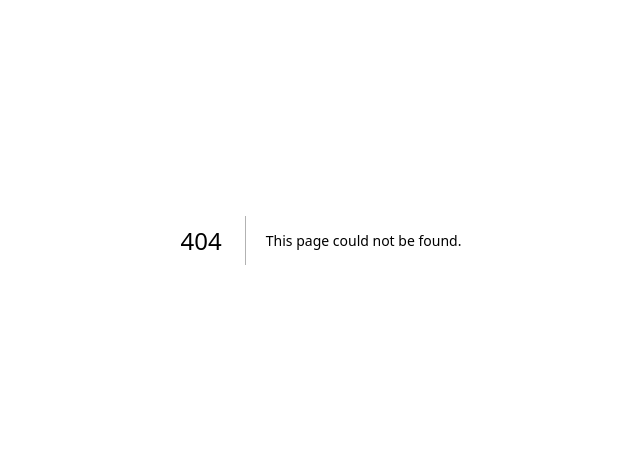
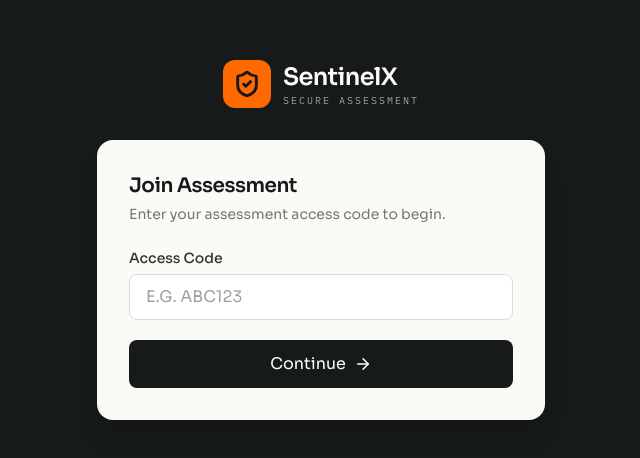
Before and after one commit to akilesh2707/SentinelX, a Next.js app in the folder apps/web/: page /join in a window 1280 px wide. Before the commit this address had no page. Shown: the part 160-618 px from the top of the page, without its empty margins (319-959 px from the left). Built offline with nearby package versions, Linux system fonts and the light colour scheme.

Commit message:
fix: restore join assessment entry route

```diff
--- /dev/null
+++ b/apps/web/app/(candidate)/join/page.tsx
@@ -0,0 +1,5 @@
+import { JoinAccessCodePage } from "../../../src/features/candidate/join-access-code-page";
+
+export default function Page() {
+    return <JoinAccessCodePage />;
+}
--- /dev/null
+++ b/apps/web/src/features/candidate/join-access-code-page.tsx
@@ -0,0 +1,86 @@
+"use client";
+
+import { useState } from "react";
+import { useRouter } from "next/navigation";
+import { AlertCircle, ArrowRight, ShieldCheck } from "lucide-react";
+import { motion } from "framer-motion";
+
+export function JoinAccessCodePage() {
+    const router = useRouter();
+
+    const [accessCode, setAccessCode] = useState("");
+    const [error, setError] = useState<string | null>(null);
+
+    const handleSubmit = (e: React.FormEvent) => {
+        e.preventDefault();
+        setError(null);
+
+        const trimmedCode = accessCode.trim();
+
+        if (!trimmedCode) {
+            setError("Please enter an access code.");
+            return;
+        }
+
+        router.push(`/join/${encodeURIComponent(trimmedCode)}`);
+    };
+
+    return (
+        <div className="min-h-screen bg-[#171a1b] flex flex-col items-center justify-center p-5 text-[#fbfaf6]">
+            <motion.div
+                initial={{ opacity: 0, y: 20 }}
+                animate={{ opacity: 1, y: 0 }}
+                className="w-full max-w-md"
+            >
+                <div className="mb-8 flex items-center justify-center gap-3">
+                    <div className="flex h-12 w-12 items-center justify-center rounded-xl bg-orange-500 text-[#171a1b]">
+                        <ShieldCheck size={28} strokeWidth={2.5} />
+                    </div>
+                    <div>
+                        <h1 className="text-2xl font-semibold tracking-tight">SentinelX</h1>
+                        <p className="font-mono text-[10px] uppercase tracking-[0.2em] text-[#a0a19b]">Secure Assessment</p>
+                    </div>
+                </div>
+
+                <div className="bg-[#fbfaf6] rounded-2xl p-8 shadow-xl text-[#171a1b]">
+                    <div className="mb-6">
+                        <h2 className="text-xl font-semibold tracking-tight text-[#171a1b]">Join Assessment</h2>
+                        <p className="mt-1 text-sm text-[#737777]">Enter your assessment access code to begin.</p>
+                    </div>
+
+                    {error && (
+                        <div className="mb-6 flex items-start gap-3 rounded-lg bg-red-50 p-4 text-red-800 border border-red-100">
+                            <AlertCircle size={18} className="mt-0.5 shrink-0 text-red-600" />
+                            <p className="text-sm font-medium">{error}</p>
+                        </div>
+                    )}
+
+                    <form onSubmit={handleSubmit} className="space-y-5">
+                        <div className="space-y-1.5">
+                            <label htmlFor="accessCode" className="block text-sm font-medium text-[#303433]">
+                                Access Code
+                            </label>
+                            <input
+                                id="accessCode"
+                                type="text"
+                                value={accessCode}
+                                onChange={(e) => setAccessCode(e.target.value.toUpperCase())}
+                                className="w-full rounded-lg border border-[#dedbd2] bg-white px-4 py-2.5 text-[#171a1b] placeholder:text-[#a0a19b] focus:border-orange-500 focus:outline-none focus:ring-1 focus:ring-orange-500 transition-colors uppercase font-mono"
+                                placeholder="e.g. ABC123"
+                                required
+                            />
+                        </div>
+
+                        <button
+                            type="submit"
+                            className="mt-2 flex w-full items-center justify-center gap-2 rounded-lg bg-[#171a1b] px-4 py-3 text-sm font-medium text-white transition hover:bg-[#303433]"
+                        >
+                            <span>Continue</span>
+                            <ArrowRight size={18} />
+                        </button>
+                    </form>
+                </div>
+            </motion.div>
+        </div>
+    );
+}
```
